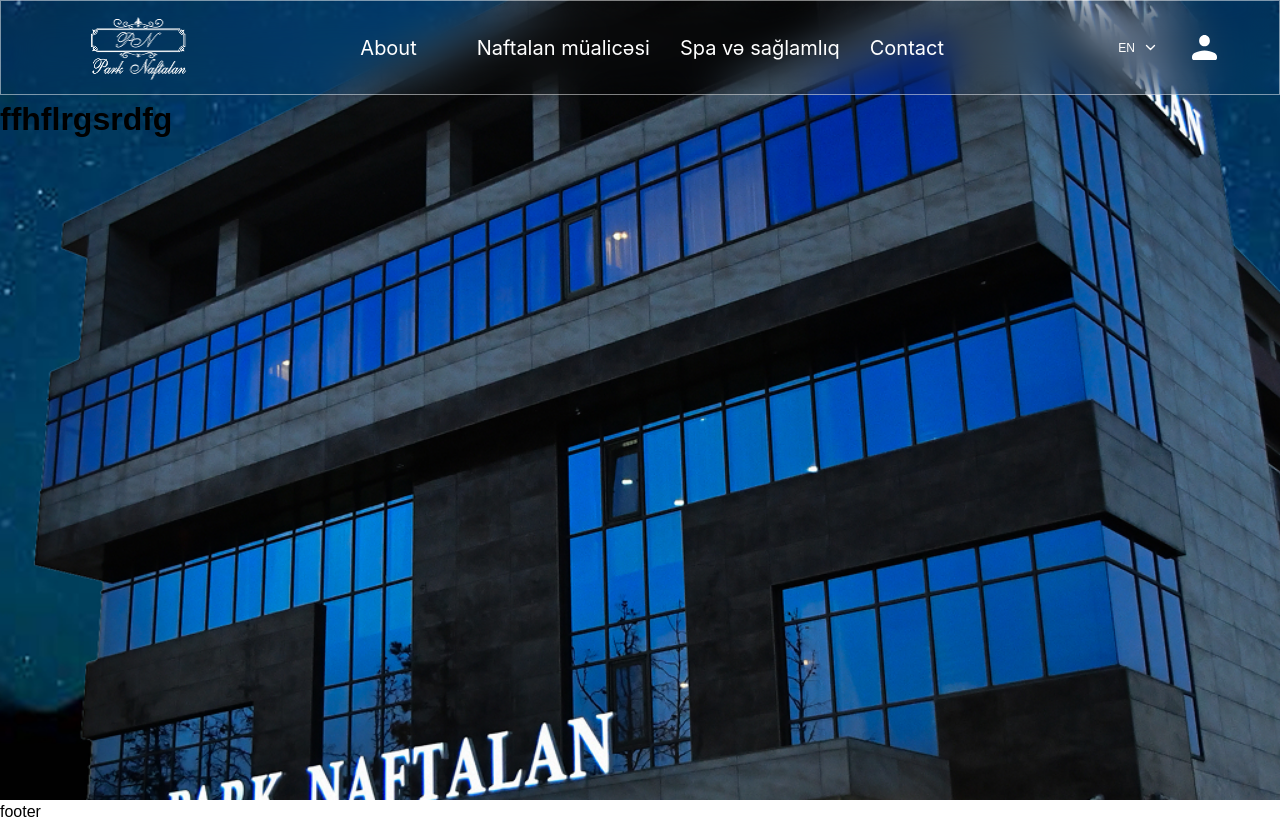
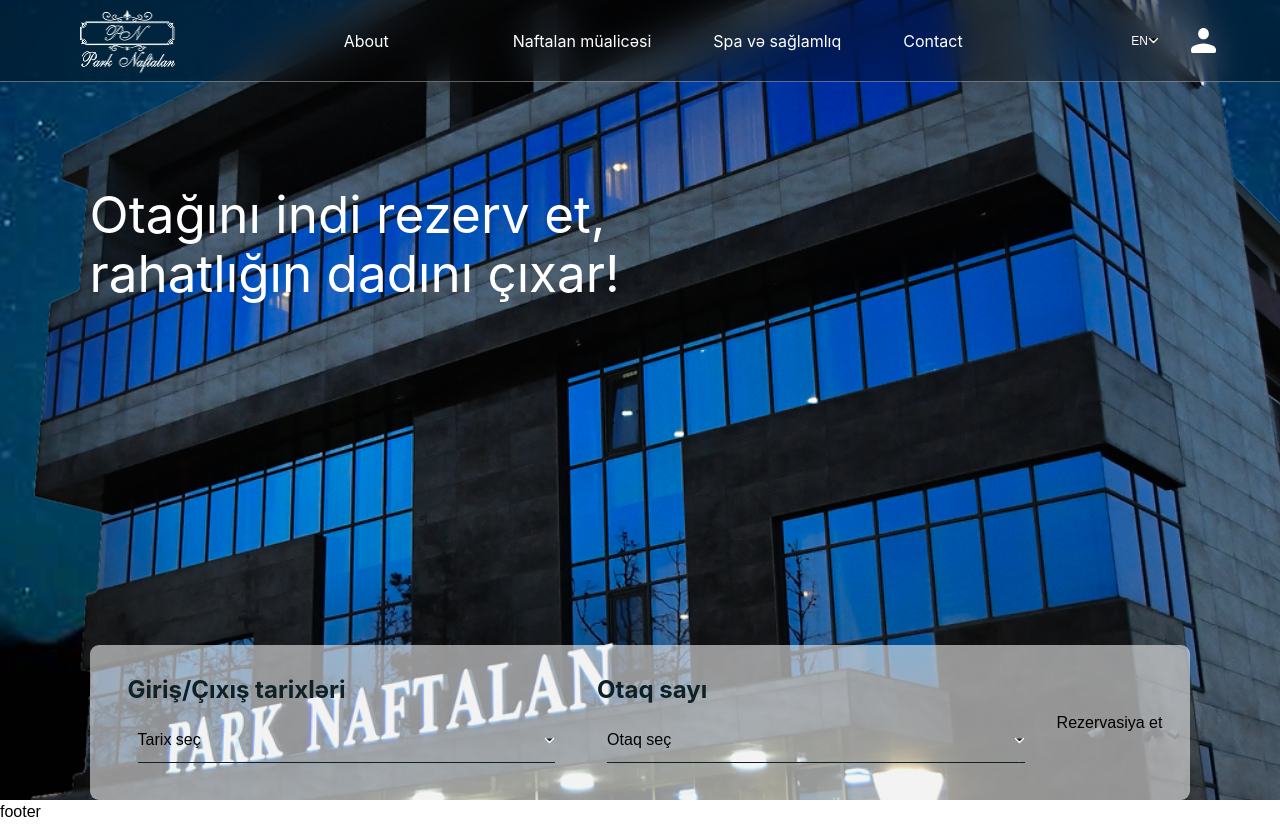
Before and after one commit to Arastun123/Park-Naftalan, a Next.js app: page /en in a window 1280 px wide. Built offline with nearby package versions, Linux system fonts and the light colour scheme.

Commit message:
Reserv card

```diff
--- a/app/[locale]/layout.js
+++ b/app/[locale]/layout.js
@@ -1,7 +1,6 @@
 import Header from "@/components/Header";
+import '@/styles/reset.css';
 import '@/styles/global.module.scss';
-import '@/styles/reset.css';
-import '@/styles//global.module.scss';
 
 export default async function LocaleLayout({ children, params }) {
   const { local } = await params;
--- a/app/[locale]/page.js
+++ b/app/[locale]/page.js
@@ -1,8 +1,7 @@
 import { getTranslations } from "@/lib/getTranslations";
 import Calendar from "@/components/Calendar/Calendar";
+import '@/styles/reset.css';
 import '@/styles/global.module.scss';
-import '@/styles/reset.css';
-import '@/styles//global.module.scss';
 
 export default async function Home({ params }) {
   const { locale } = await params;
--- a/components/Button/index.js
+++ b/components/Button/index.js
@@ -1,19 +1,11 @@
-"use client";
-
-import styles from "./Button.module.scss";
-
 export default function Button({
   onClick,
   children,
-  className = "",
+  className,
   type = "button",
 }) {
   return (
-    <button
-      type={type}
-      onClick={onClick}
-      className={`${styles.button} ${className}`}
-    >
+    <button type={type} onClick={onClick} className={className}>
       {children}
     </button>
   );
--- a/components/Header/Header.module.scss
+++ b/components/Header/Header.module.scss
@@ -1,94 +1,162 @@
 @import "../../styles/vairable.scss";
+
 .header {
+  position: relative;
+  width: 100%;
   height: 100vh;
+  overflow: hidden;
+
+  .bckImg {
+    position: absolute;
+    inset: 0;
+    z-index: 0;
+
+    img {
+      width: 100%;
+      height: 100%;
+      object-fit: cover;
+    }
+  }
   .nav {
-    background-color: var(--mainBtnBack);
-    border: 1px solid #ffffff7d;
-    backdrop-filter: blur(18.9px);
-    padding: 10px;
     position: relative;
+    z-index: 2;
+    background: rgba(0, 0, 0, 0.35);
+    backdrop-filter: blur(18px);
+    border-bottom: 1px solid rgba(255, 255, 255, 0.35);
+    padding: 6px 0;
+
     .menu {
       display: flex;
-      flex-direction: row;
+      align-items: center;
       justify-content: space-between;
-      align-items: center;
-      padding: 2px 42px 2px 64px;
-      .leftSide {
+      padding: 0 64px;
+
+      .links {
         display: flex;
-        justify-content: space-between;
-        align-items: center;
-        svg {
-          margin: 0 10px;
+        gap: 32px;
+
+        a {
+          font-family: $inter;
+          font-size: 16px;
+          color: $whiteTxt;
+          transition: opacity 0.2s;
+          &:hover {
+            opacity: 0.7;
+          }
         }
       }
+
+      .icons {
+        display: flex;
+        align-items: center;
+        gap: 16px;
+      }
+
       .toggleMenu {
         display: none;
       }
-      .mobileMenu {
-        display: none;
-      }
+
       @media (max-width: 1024px) {
+        padding: 0 24px;
+
         .toggleMenu {
-          display: block;
+          display: inline-flex;
         }
         .links {
           display: none;
         }
-        .mobileMenu {
-          position: absolute;
-          background: $mainBlueBack;
-          top: 100%;
-          right: 0;
-          width: 100%;
-          height: 100vh;
-          display: flex;
-          justify-content: space-between;
-          align-items: start;
-          padding: 40px 10px;
+      }
+    }
+
+    .mobileMenu {
+      height: 100dvh;
+      position: fixed;
+      inset: 0;
+      z-index: 99;
+      top: 0;
+      margin-top: 70px;
+      background: $mainBlueBack;
+      color: $whiteTxt;
+      padding: 32px 40px;
+      overflow-y: auto;
+      gap: 20px;
+
+      .closeBtn {
+        position: absolute;
+        top: 24px;
+        left: 24px;
+        background: transparent;
+      }
+      @media (max-width: 1024px) {
+        .drawerColumns {
+          flex: 1;
+          margin-top: 80px;
+
           a {
             display: block;
-            margin: 40px 10px;
-          }
-          .icons {
-            height: 100%;
-            display: flex;
-            justify-content: space-evenly;
-            align-items: center;
+            margin: 24px 0;
+            font-family: $inter;
+            font-size: 18px;
+            font-weight: 600;
+            color: $whiteTxt;
           }
         }
-      }
-      @media (max-width: 768px) {
-        .mobileMenu {
-          flex-direction: column;
-          justify-content: start;
-          align-items: start;
-          padding: 10px;
-          a {
-            margin: 10px;
-          }
-          .icons {
-            width: 100%;
-            height: max-content;
-            margin: 10px 0;
+
+        .drawerIcons {
+          width: 100%;
+          margin: 40px auto 0;
+          display: flex;
+          align-items: center;
+          justify-content: center;
+          gap: 24px;
+
+          a svg {
+            width: 20px;
+            height: 20px;
           }
         }
       }
     }
   }
-}
-.svgFlowDown {
-  transform: rotate(180deg);
+
+  .reserve {
+    position: absolute;
+    inset: 0;
+    z-index: 1;
+    display: flex;
+    flex-direction: column;
+    justify-content: flex-end;
+    padding: 0 7% 0;
+    pointer-events: none;
+
+    p {
+      font-family: $inter;
+      font-size: clamp(24px, 4vw, 56px);
+      font-weight: 400;
+      color: $whiteTxt;
+      max-width: 700px;
+      line-height: 1.15;
+    }
+
+    .arrow {
+      margin-top: 24px;
+      // width: 40%;
+    }
+    .reserveCard {
+      pointer-events: auto;
+      margin-top: 48px;
+      max-width: 980px;
+    }
+  }
 }
 
-.links {
+.drawerColumns {
   order: 1;
-
   @media (min-width: 769px) {
     order: 0;
   }
 }
-
-.icons {
+.drawerIcons {
   order: 2;
   @media (min-width: 769px) {
     width: auto;
--- a/components/Header/HeaderClient/Header.js
+++ b/components/Header/HeaderClient/Header.js
@@ -1,84 +1,97 @@
 "use client";
+import { useState } from "react";
+
 import { Bar, Person } from "../../Svg";
 import Button from "../../Button";
 import LanguageSwitcher from "../LanguageSwitcher/LanguageSwitcher";
 import LinkItem from "../LinkItem/LinkItem";
 import Logo from "../Logo";
-import styles from "../Header.module.scss";
-import { useState } from "react";
+
 import Close from "@/components/Svg/Close";
 import ArrowFlow from "@/components/Svg/ArrowFlow";
+
+import global from "@/styles/global.module.scss";
+import styles from "../Header.module.scss";
+import ReserveCard from "@/components/ReserveCard/ReserveCard";
 
 export default function HeaderClient({ locale, t }) {
   const [mobileMenu, setMobileMenu] = useState(false);
   const toggleMenu = () => {
     setMobileMenu((mobileMenu) => !mobileMenu);
+    console.log();
   };
 
   return (
-    <>
+    <div className={styles.header}>
+      <div className={styles.bckImg}>
+        <img
+          src="./headermain.png"
+          alt="Hotel facade at night"
+          priority="true"
+        />
+      </div>
+
       <nav className={styles.nav}>
-        <div className={`${styles.menu} conatiner`}>
-          <Button onClick={() => toggleMenu()} className={styles.toggleMenu}>
-            {!mobileMenu ? <Bar /> : <Close />}
+        <div className={`${styles.menu} ${global.container}`}>
+          <Button
+            onClick={toggleMenu}
+            className={styles.toggleMenu}
+            aria-label="Toggle navigation"
+          >
+            {mobileMenu ? <Close /> : <Bar />}
           </Button>
 
-          <LinkItem slug="#">{<Logo />}</LinkItem>
+          <LinkItem slug="/" ariaLabel="Home">
+            <Logo />
+          </LinkItem>
 
           <div className={styles.links}>
             <LinkItem slug={`/${locale}/about`}>{t?.About}</LinkItem>
-            <LinkItem slug={`/${locale}/about`}>{t?.Otaqlar}</LinkItem>
-            <LinkItem slug={`/${locale}/about`}>{t?.Naftalan}</LinkItem>
-            <LinkItem slug={`/${locale}/about`}>{t?.Spa}</LinkItem>
-            <LinkItem slug={`/${locale}/contact`}>{t?.Contact}</LinkItem>
+            <LinkItem slug={`/${locale}/rooms`}>{t?.Otaqlar}</LinkItem>
+            <LinkItem slug={`/${locale}/naftalan`}>{t?.Naftalan}</LinkItem>
+            <LinkItem slug={`/${locale}/spa`}>{t?.Spa}</LinkItem>
+            <LinkItem slug={`/${locale}/restaurants`}>{t?.Contact}</LinkItem>
           </div>
 
-          <div className={styles.leftSide}>
+          <div className={styles.icons}>
             <LanguageSwitcher />
             <Person />
           </div>
+        </div>
+
         {mobileMenu && (
           <div className={styles.mobileMenu}>
-              <div>
+            <div className={styles.drawerColumns}>
               <LinkItem slug={`/${locale}/about`}>{t?.About}</LinkItem>
-                <LinkItem slug={`/${locale}/about`}>{t?.Otaqlar}</LinkItem>
-                <LinkItem slug={`/${locale}/about`}>{t?.Naftalan}</LinkItem>
-                <LinkItem slug={`/${locale}/about`}>{t?.Spa}</LinkItem>
-                <LinkItem slug={`/${locale}/contact`}>{t?.Contact}</LinkItem>
+              <LinkItem slug={`/${locale}/rooms`}>{t?.Otaqlar}</LinkItem>
+              <LinkItem slug={`/${locale}/naftalan`}>{t?.Naftalan}</LinkItem>
+              <LinkItem slug={`/${locale}/spa`}>{t?.Spa}</LinkItem>
+              <LinkItem slug={`/${locale}/restaurants`}>{t?.Contact}</LinkItem>
             </div>
 
-              <div className={styles.icons}>
-                <LinkItem slug={`/${locale}/about`}>
+            <div className={styles.drawerIcons}>
               <Person />
-                </LinkItem>
-                <LinkItem slug={`/${locale}/about`}>
               <Person />
-                </LinkItem>
-                <LinkItem slug={`/${locale}/about`}>
               <Person />
-                </LinkItem>
-                <LinkItem slug={`/${locale}/about`}>
               <Person />
-                </LinkItem>
-              </div>
-              <div>
-                <LinkItem slug={`/${locale}/about`}>{t?.About}</LinkItem>
-                <LinkItem slug={`/${locale}/about`}>{t?.Otaqlar}</LinkItem>
-                <LinkItem slug={`/${locale}/about`}>{t?.Naftalan}</LinkItem>
-                <LinkItem slug={`/${locale}/about`}>{t?.Spa}</LinkItem>
-                <LinkItem slug={`/${locale}/contact`}>{t?.Contact}</LinkItem>
+              <Person />
+              <Person />
             </div>
           </div>
         )}
-        </div>
       </nav>
-      <div>
-        <h1>ffhflrgsrdfg</h1>
-        <div>
 
-        <ArrowFlow />
+      <div className={styles.reserve}>
+        <p>
+          Otağını indi rezerv et,
+          <br />
+          rahatlığın dadını çıxar!
+        </p>
+        <span>
+          <ArrowFlow className={styles.arrow} />
+        </span>
+        <ReserveCard className={styles.reserveCard} />
       </div>
     </div>
-    </>
   );
 }
--- a/components/Header/index.js
+++ b/components/Header/index.js
@@ -1,4 +1,5 @@
 import { getTranslations } from "@/lib/getTranslations";
+
 import HeaderClient from "./HeaderClient/Header";
 import styles from "./Header.module.scss";
 
@@ -8,12 +9,12 @@
 
   return (
     <header
-      style={{
-        backgroundImage: `url('/headermain.png')`,
-        backgroundSize: "cover",
-        backgroundPosition: "cover",
-        backgroundRepeat: "no-repeat",
-      }}
+      // style={{
+      //   backgroundImage: `url('/headermain.png')`,
+      //   backgroundSize: "cover",
+      //   backgroundPosition: "center",
+      //   backgroundRepeat: "no-repeat",
+      // }}
       className={styles.header}
     >
       <HeaderClient locale={locale} t={t} />
--- /dev/null
+++ b/components/ReserveCard/ReserveCard.js
@@ -0,0 +1,50 @@
+"use client";
+import { useState } from "react";
+import Button from "../Button";
+import Calendar from "../Calendar/Calendar";
+import { ArrowDown } from "../Svg";
+
+import styles from "./styel.module.scss";
+function Dropdown({ name, children }) {
+  const [open, setOpen] = useState(false);
+
+  const handleOpen = () => {
+    setOpen((prev) => !prev);
+    console.log("clicked");
+  };
+
+  return (
+    <div>
+      <Button onClick={handleOpen} type="button" className={styles.trigger}>
+        {name}
+        <span>
+          <ArrowDown color="#0d2126" />
+        </span>
+      </Button>
+      {open && children}
+    </div>
+  );
+}
+export default function ReserveCard() {
+  const handleOpen = () => {
+    // setOpen((prev) => !prev);
+    console.log("clicked");
+  };
+  return (
+    <div className={styles.reserveCard}>
+      <div>
+        <h4 className={styles.boxTitle}>Giriş/Çıxış tarixləri</h4>
+        <Dropdown name="Tarix seç">
+          <Calendar />
+        </Dropdown>
+      </div>
+      <div>
+        <h4 className={styles.boxTitle}>Otaq sayı</h4>
+        <Dropdown name="Otaq seç">
+          <Calendar />
+        </Dropdown>
+      </div>
+      <Button> Rezervasiya et</Button>
+    </div>
+  );
+}
--- /dev/null
+++ b/components/ReserveCard/styel.module.scss
@@ -0,0 +1,42 @@
+@import "../../styles/vairable.scss";
+.reserveCard {
+  border-radius: 9px;
+  padding: 17px 28px;
+  width: 100%;
+  display: flex;
+  justify-content: space-between;
+  align-items: center;
+  gap: 12px;
+  background: rgba(#eee, 0.6);
+
+  div {
+    flex: 1 1 100px;
+    padding: 10px;
+  }
+
+  @media (max-width: 1024px) {
+    flex-direction: column;
+    align-items: stretch;
+  }
+
+  .boxTitle {
+    font-family: $inter;
+    font-weight: 700;
+    font-size: 24px;
+    color: $blueTxt;
+  }
+
+  .trigger {
+    width: 100%;
+    display: flex;
+    justify-content: space-between;
+    align-items: center;
+    padding: 10px 0;
+    border-bottom: 1px solid $blueTxt;
+    span {
+      margin-left: 10px;
+      color: $blueTxt;
+      font-size: 24px;
+    }
+  }
+}
--- a/components/Svg/ArrowDown.js
+++ b/components/Svg/ArrowDown.js
@@ -1,10 +1,10 @@
-export default function ArrowDown() {
+export default function ArrowDown({color}) {
   return (
     <svg
       width="11"
       height="7"
       viewBox="0 0 11 7"
-      fill="none"
+      fill={color}
       xmlns="http://www.w3.org/2000/svg"
     >
       <path
--- a/components/Svg/index.js
+++ b/components/Svg/index.js
@@ -1,3 +1,5 @@
 export { default as ArrowDown } from "./ArrowDown";
+export { default as ArrowFlow } from "./ArrowFlow";
 export { default as Bar } from "./Bar";
+export { default as Close } from "./Close";
 export { default as Person } from "./Person";
--- a/styles/vairable.scss
+++ b/styles/vairable.scss
@@ -4,7 +4,7 @@
 $btnColor: #084587;
 //text
 $whiteTxt: #fff;
-
+$blueTxt: #0d2126;
 // fontFamily
 
 $inter: "Inter", sans-serif;
```
Lines whose indentation alone changed are shown as unchanged.
